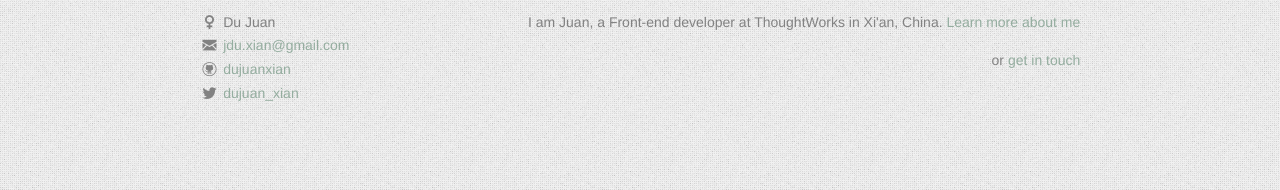
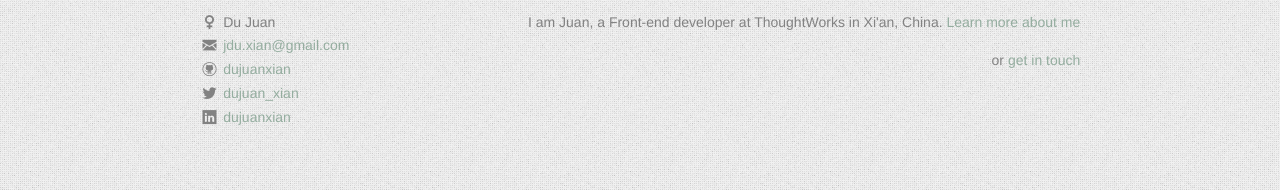
Before and after one commit to dujuanxian/dujuanxian.github.com, a Jekyll site: the page built from index.html, in a window 1280 px wide. Shown: the part 779-969 px from the top of the page. Built offline with Jekyll 4.4.1, drawn with Linux system fonts in a browser that asks for light colours; some web fonts are replaced; comment, search, counter and statistics services are not loaded; before the commit the page ends 945 px from its top, so only the background shows below that.

Commit message:
add linkedin

```diff
--- a/_includes/footer.html
+++ b/_includes/footer.html
@@ -17,7 +17,7 @@
           </li>
           {% if site.github_username %}
           <li>
-            <a href="https://github.com/{{ site.github_username }}">
+            <a href="https://github.com/{{ site.github_username }}" target="_blank">
               <i class="icon-github"></i>
               <span class="username">{{ site.github_username }}</span>
             </a>
@@ -26,12 +26,20 @@
 
           {% if site.twitter_username %}
           <li>
-            <a href="https://twitter.com/{{ site.twitter_username }}">
+            <a href="https://twitter.com/{{ site.twitter_username }}" target="_blank">
               <i class="icon-twitter"></i>
               <span class="username">{{ site.twitter_username }}</span>
             </a>
           </li>
           {% endif %}
+
+          <li>
+            <a href="https://www.linkedin.com/in/dujuanxian" target="_blank">
+              <i class="icon-linkedin"></i>
+              <span class="username">dujuanxian</span>
+            </a>
+          </li>
+
         </ul>
       </div>
 
```
